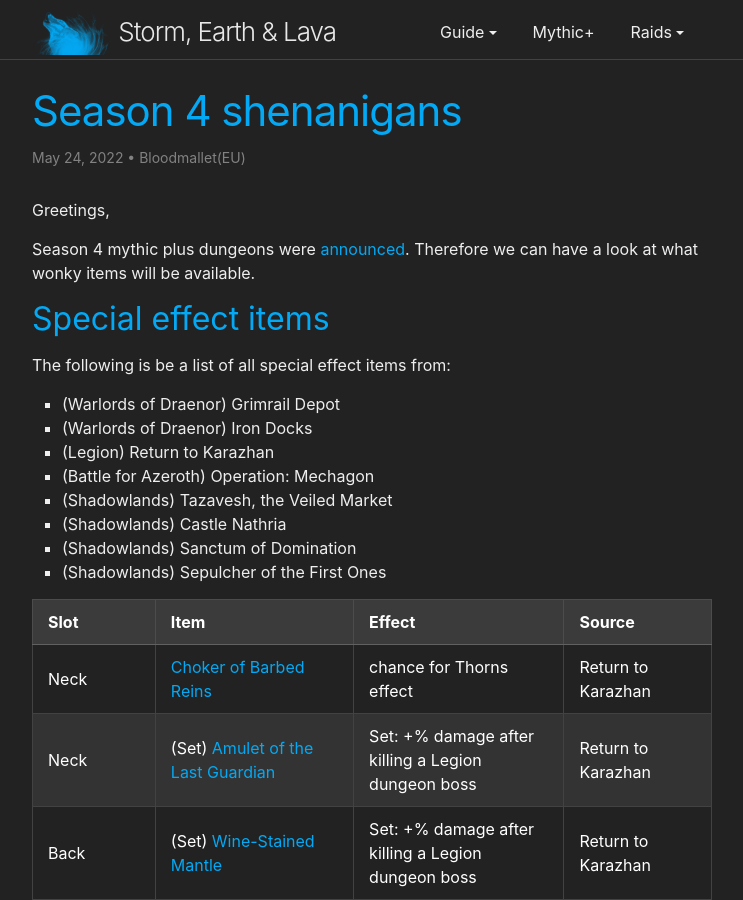
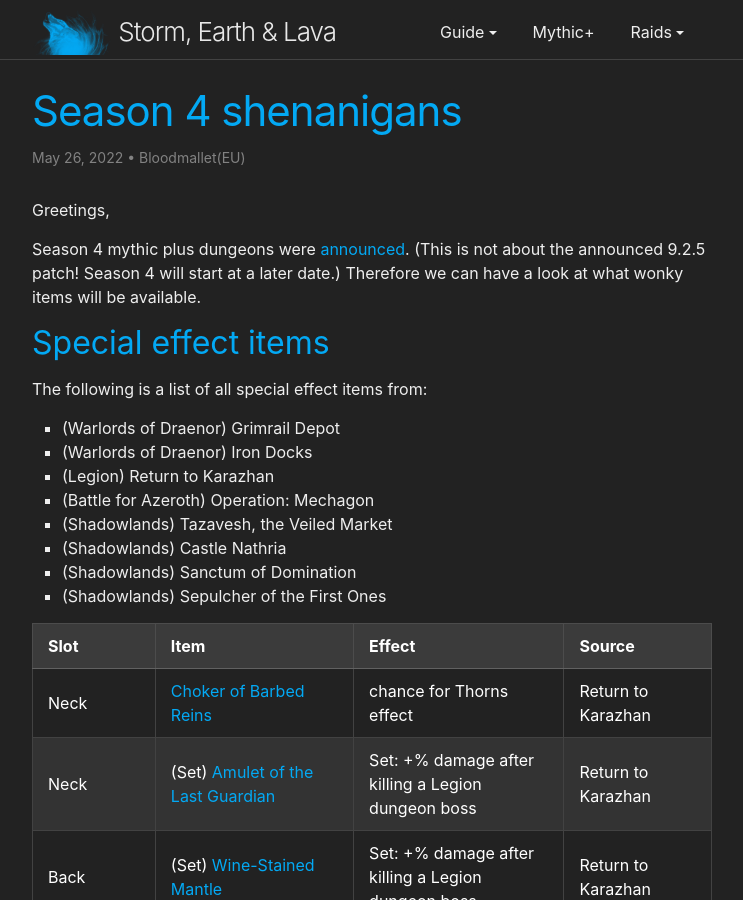
Before and after one commit to stormearthandlava/stormearthandlava.github.io, a Jekyll site: the page built from blog/_posts/2022-05-24-season-4-shenanigans.md, in a window 1280 px wide and 900 px high. Shown: the whole window, without its empty margins (268-1011 px from the left). Built offline with Jekyll 4.4.1, drawn with Linux system fonts in a browser that asks for light colours; a script that is not in the unit is left out; some of the changed text lies outside the part shown.

Commit message:
here we go

```diff
--- a/blog/_posts/2022-05-24-season-4-shenanigans.md
+++ b/blog/_posts/2022-05-24-season-4-shenanigans.md
@@ -1,17 +1,19 @@
 ---
 layout: post
 title: Season 4 shenanigans
-date: 2022-05-24 00:00:00 +0100
-excerpt: "Collection of items with additional effects"
+date: 2022-05-26 00:00:00 +0100
+excerpt: "Collection of items with special effects"
 author: Bloodmallet(EU)
 ---
 
 Greetings,
 
-Season 4 mythic plus dungeons were [announced](https://twitter.com/Warcraft/status/1526708363463122948). Therefore we can have a look at what wonky items will be available.
+Season 4 mythic plus dungeons were [announced](https://twitter.com/Warcraft/status/1526708363463122948).
+(This is not about the announced 9.2.5 patch! Season 4 will start at a later date.)
+Therefore we can have a look at what wonky items will be available.
 
 ## Special effect items
-The following is be a list of all special effect items from:
+The following is a list of all special effect items from:
 - (Warlords of Draenor) Grimrail Depot
 - (Warlords of Draenor) Iron Docks
 - (Legion) Return to Karazhan
@@ -109,7 +111,7 @@
 
 Or was it a different Ring-combination?
 
-Don't forget, Tier sets and double Legendaries will stay as well.
+Don't forget, Tier sets and double Legendaries will stay as well. Which means that actually "free" slots will be rare...
 
 Yours sincerely,<br/>
 Bloodmallet(EU)
```
